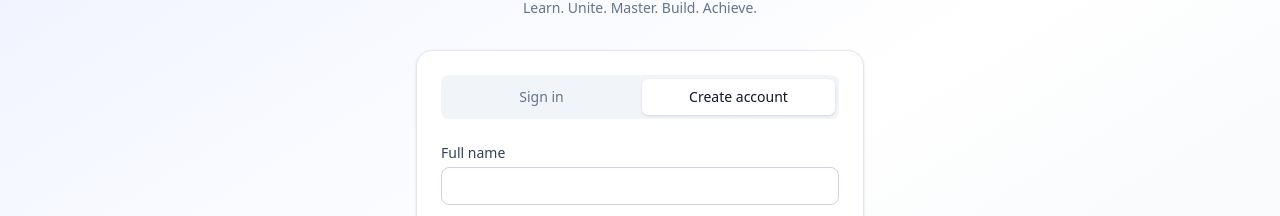
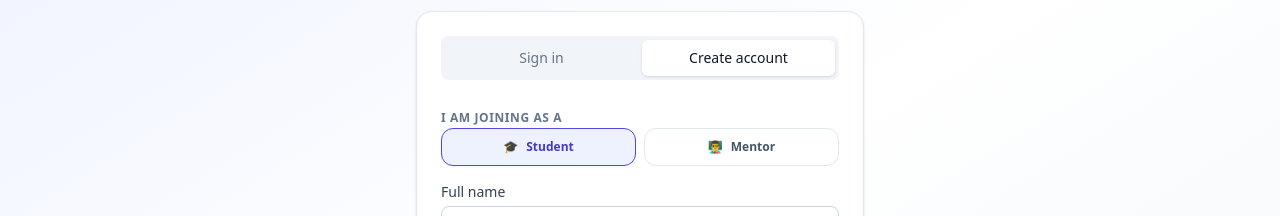
Before and after one commit to mayankmishra0403/ryze, a React (Vite) app in the folder client/: page /login in a window 1280 px wide. Both pictures are taken after typing "name@example.com", "Sample123" into the empty fields and a click on the button "Create account". Shown: the part 163-379 px from the top of the page. Built offline with nearby package versions, Linux system fonts and the light colour scheme; no server answers.

Commit message:
feat: add Student vs Mentor role selection toggle in registration form

```diff
--- a/client/src/hooks/useAuth.tsx
+++ b/client/src/hooks/useAuth.tsx
@@ -15,7 +15,7 @@ interface AuthContextValue {
   user: User | null
   loading: boolean
   login: (email: string, password: string) => Promise<void>
-  register: (name: string, email: string, password: string) => Promise<void>
+  register: (name: string, email: string, password: string, role?: string) => Promise<void>
   logout: () => Promise<void>
   refresh: () => Promise<void>
 }
@@ -58,10 +58,10 @@ export function AuthProvider({ children }: { children: ReactNode }) {
   }, [])
 
   const register = useCallback(
-    async (name: string, email: string, password: string) => {
+    async (name: string, email: string, password: string, role?: string) => {
       const data = await http.post<{ accessToken: string; user: User }>(
         '/auth/register',
-        { name, email, password },
+        { name, email, password, role },
       )
       setToken(data.accessToken)
       setUser(data.user)
--- a/client/src/pages/AuthPage.tsx
+++ b/client/src/pages/AuthPage.tsx
@@ -12,6 +12,7 @@ export function AuthPage() {
   const [name, setName] = useState('')
   const [email, setEmail] = useState('')
   const [password, setPassword] = useState('')
+  const [role, setRole] = useState<'student' | 'mentor'>('student')
   const [error, setError] = useState<string | null>(null)
   const [loading, setLoading] = useState(false)
   const { login, register } = useAuth()
@@ -25,7 +26,7 @@ export function AuthPage() {
       if (mode === 'login') {
         await login(email, password)
       } else {
-        await register(name, email, password)
+        await register(name, email, password, role)
       }
       navigate('/dashboard')
     } catch (err) {
@@ -75,6 +76,39 @@ export function AuthPage() {
 
           <form onSubmit={handleSubmit} className="space-y-4">
             {mode === 'register' && (
+              <>
+                <div className="space-y-1.5">
+                  <label className="text-xs font-semibold uppercase tracking-wider text-ink-500">
+                    I am joining as a
+                  </label>
+                  <div className="grid grid-cols-2 gap-2">
+                    <button
+                      type="button"
+                      onClick={() => setRole('student')}
+                      className={`flex items-center justify-center gap-2 rounded-xl border p-2.5 text-xs font-bold transition-colors ${
+                        role === 'student'
+                          ? 'border-brand-600 bg-brand-50 text-brand-700 shadow-xs'
+                          : 'border-ink-200 bg-white text-ink-600 hover:bg-ink-50'
+                      }`}
+                    >
+                      <span>🎓</span>
+                      <span>Student</span>
+                    </button>
+                    <button
+                      type="button"
+                      onClick={() => setRole('mentor')}
+                      className={`flex items-center justify-center gap-2 rounded-xl border p-2.5 text-xs font-bold transition-colors ${
+                        role === 'mentor'
+                          ? 'border-brand-600 bg-brand-50 text-brand-700 shadow-xs'
+                          : 'border-ink-200 bg-white text-ink-600 hover:bg-ink-50'
+                      }`}
+                    >
+                      <span>👨‍🏫</span>
+                      <span>Mentor</span>
+                    </button>
+                  </div>
+                </div>
+
                 <Input
                   id="name"
                   label="Full name"
@@ -83,6 +117,7 @@ export function AuthPage() {
                   required
                   autoComplete="name"
                 />
+              </>
             )}
             <Input
               id="email"
```
Also changed, not shown: 1 other file (tests, documents, lock files or other folders). Lines whose indentation alone changed are shown as unchanged.
